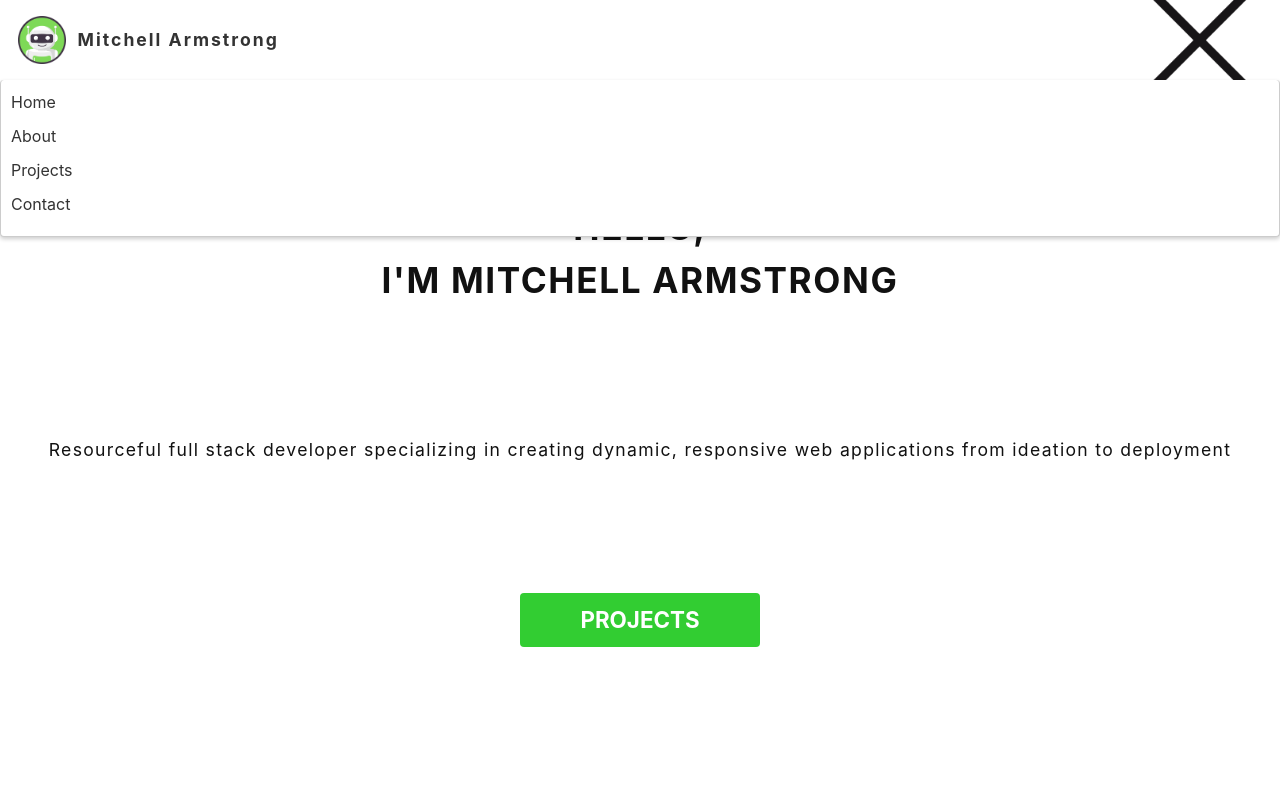
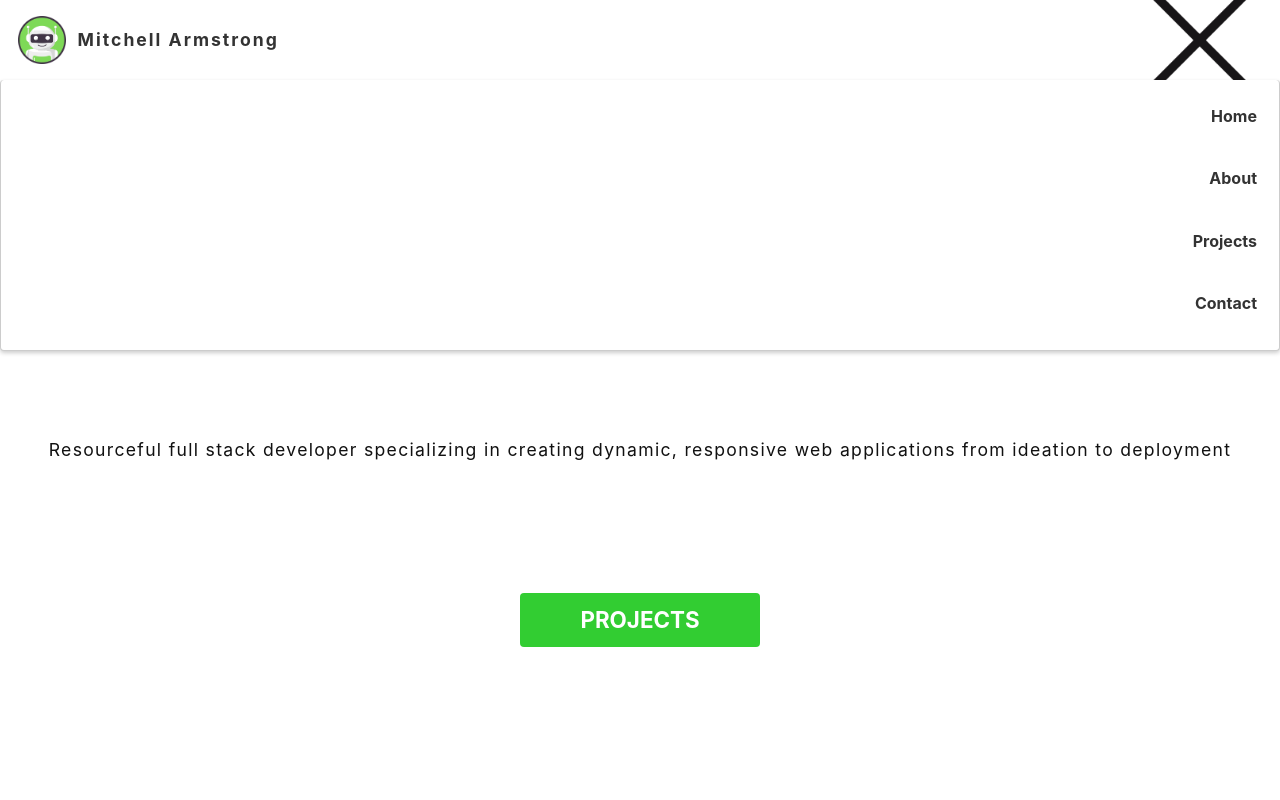
Before and after one commit to ScarElite/portfolio-final, a React (Create React App) app: page / in a window 1280 px wide. Both pictures are taken after a click on the picture 1200 px from the left and 40 px from the top of the page. Shown: the top 800 px of the page. Built offline with nearby package versions, Linux system fonts and the light colour scheme.

Commit message:
Linked the buttons on the Home page to their corresponding sections and styled the nav links some more

```diff
--- a/src/Components/About/index.js
+++ b/src/Components/About/index.js
@@ -38,7 +38,7 @@ const About = () => {
                 </div>
 
                 <div className="about-button-div flex justify-start my-10">
-                    <button className="about-button text-center" onClick={handleButtonClick}>Contact</button>
+                    <a href="#Contact" className="about-button text-center">Contact</a>
                 </div>
 
             </div>
--- a/src/Components/Main/index.js
+++ b/src/Components/Main/index.js
@@ -1,10 +1,6 @@
 import React from "react";
 
 const Main = () => {
-    const handleButtonClick = () => {
-        console.log("Projects Button Clicked!")
-    }
-
     return (
         <section id="Main" className="flex flex-col justify-around">
 
@@ -18,7 +14,7 @@ const Main = () => {
             </div>
 
             <div className="main-button-div flex justify-center">
-                <button className="main-button text-center" onClick={handleButtonClick}>PROJECTS</button>
+                <a href="#Projects" className="main-button text-center">PROJECTS</a>
             </div>
 
         </section>
--- a/src/Components/NavBar/index.js
+++ b/src/Components/NavBar/index.js
@@ -38,17 +38,17 @@ const NavBar = () => {
               </a>
             </li>
             <li>
-              <a href="#About" onClick={handleHamburgerClick}>
+              <a href="/#About" onClick={handleHamburgerClick}>
                 About
               </a>
             </li>
             <li>
-              <a href="#Projects" onClick={handleHamburgerClick}>
+              <a href="/#Projects" onClick={handleHamburgerClick}>
                 Projects
               </a>
             </li>
             <li>
-              <a href="#Contact" onClick={handleHamburgerClick}>
+              <a href="/#Contact" onClick={handleHamburgerClick}>
                 Contact
               </a>
             </li>
--- a/src/index.css
+++ b/src/index.css
@@ -118,6 +118,11 @@ nav.menu-open #Header {
 
 .menu li {
   margin-bottom: 10px;
+  text-align: right;
+  padding: 4px 12px 10px 0;
+  font-size: 1.6rem;
+  color: #111;
+  font-weight: bold;
 }
 
 .menu a {
```
